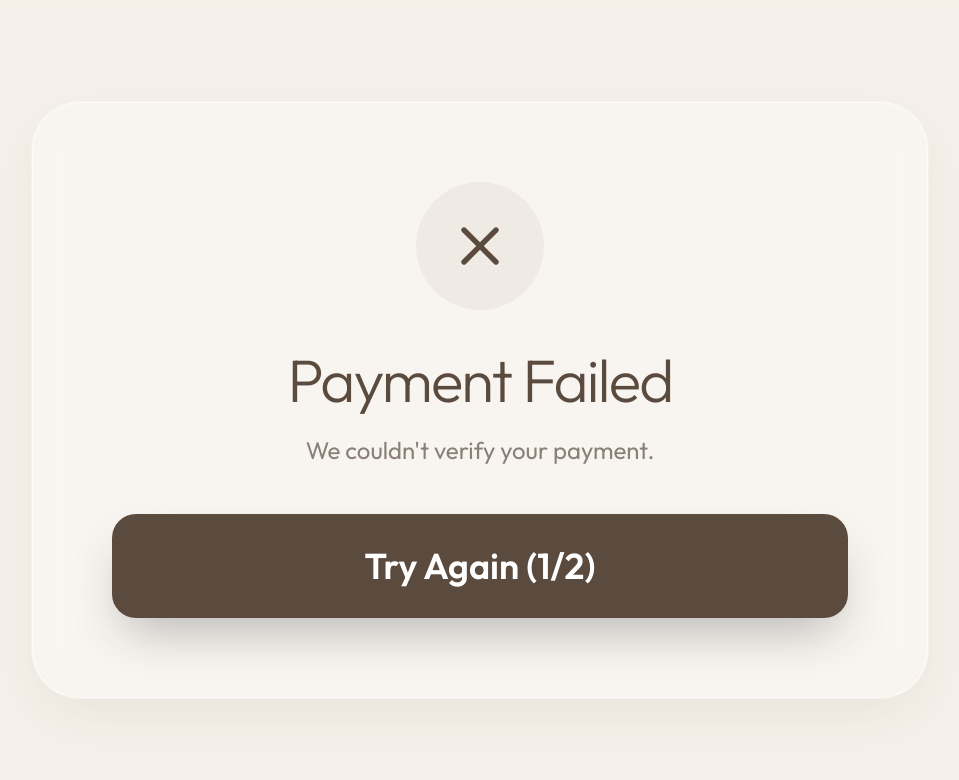
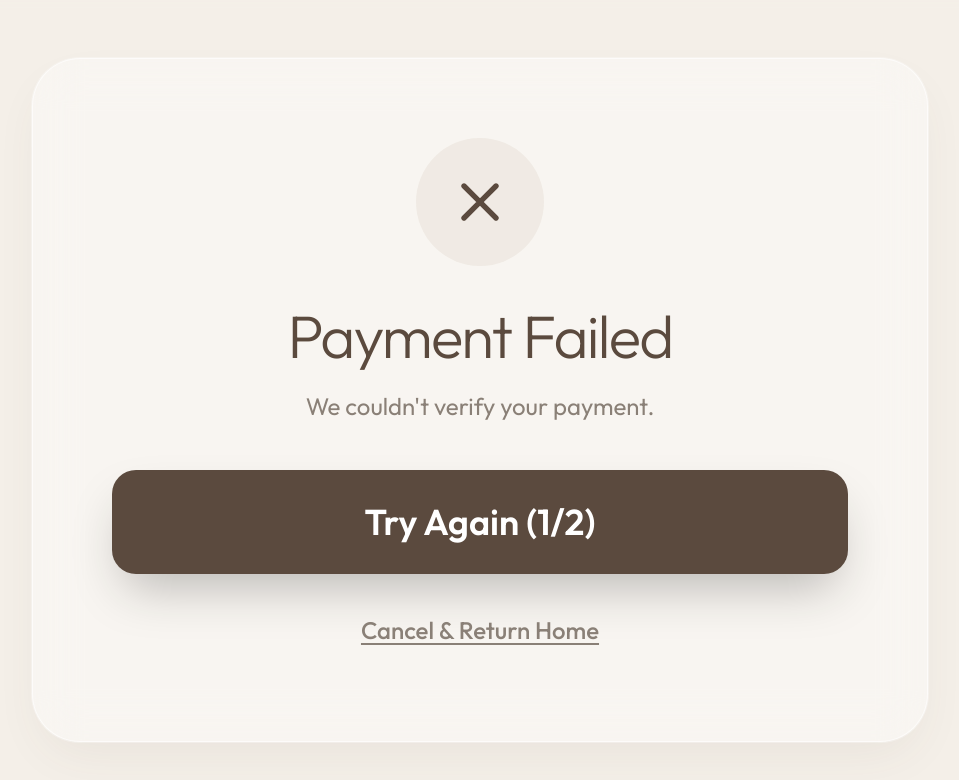
Before and after one commit to Abhi7482/Polaris, a React (Vite) app in the folder frontend/: page /payment-success in a window 1280 px wide. Shown: the top 780 px of the page, without its empty margins (160-1119 px from the left). Built offline with nearby package versions, Linux system fonts and the light colour scheme; no server answers.

Commit message:
updated ui of payment

```diff
--- a/frontend/src/pages/PaymentSuccess.jsx
+++ b/frontend/src/pages/PaymentSuccess.jsx
@@ -168,12 +168,20 @@ const PaymentSuccess = () => {
                                 Return Home
                             </button>
                         ) : (
+                            <div className="flex flex-col gap-6 w-full">
                                 <button
                                     onClick={() => navigate('/checkout')}
                                     className="w-full btn-magnetic bg-polaris-primary hover:bg-polaris-text text-polaris-white font-semibold py-8 px-12 rounded-3xl text-3xl md:text-4xl transition-all duration-300 ease-in-out shadow-2xl"
                                 >
                                     Try Again ({paymentFailureCount}/2)
                                 </button>
+                                <button
+                                    onClick={() => navigate('/')}
+                                    className="w-full text-polaris-muted hover:text-polaris-primary font-medium text-xl md:text-2xl transition-colors py-4 underline underline-offset-4"
+                                >
+                                    Cancel & Return Home
+                                </button>
+                            </div>
                         )}
                     </motion.div>
                 )}
```
Lines whose indentation alone changed are shown as unchanged.
